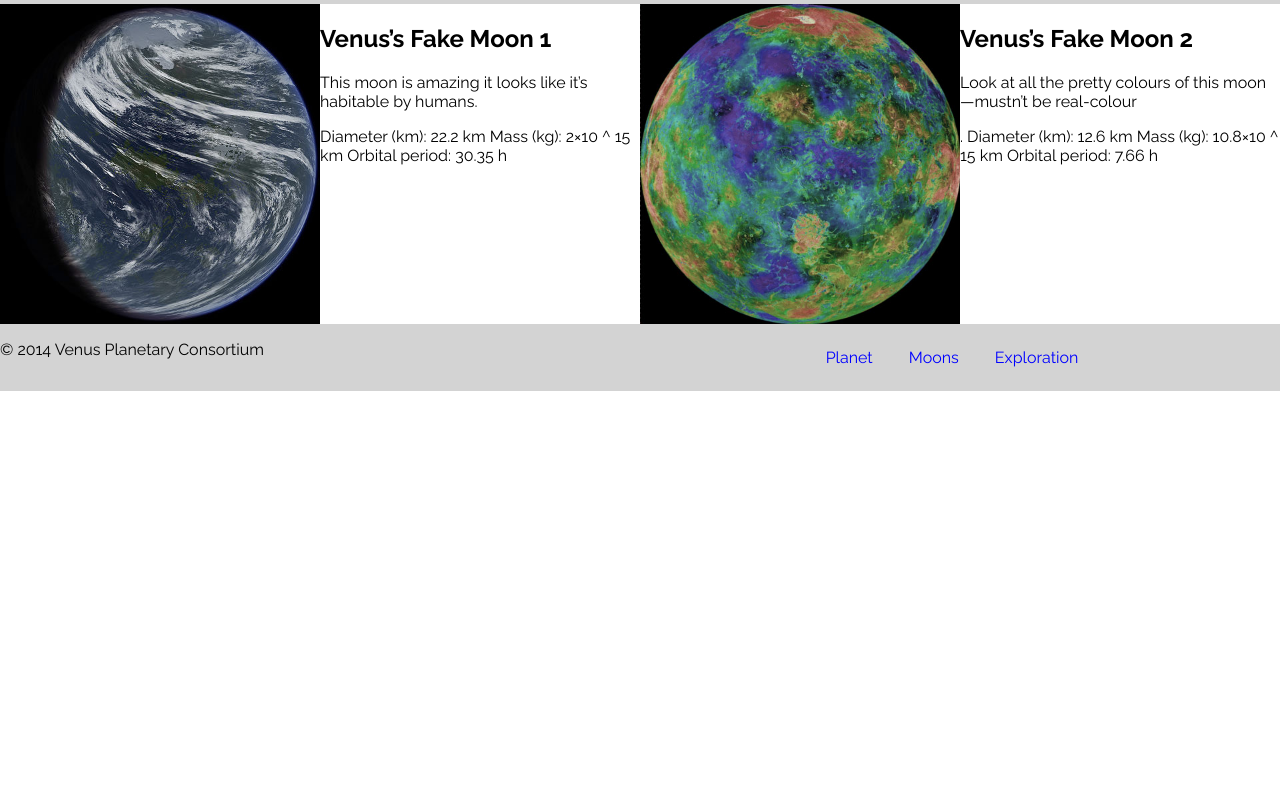
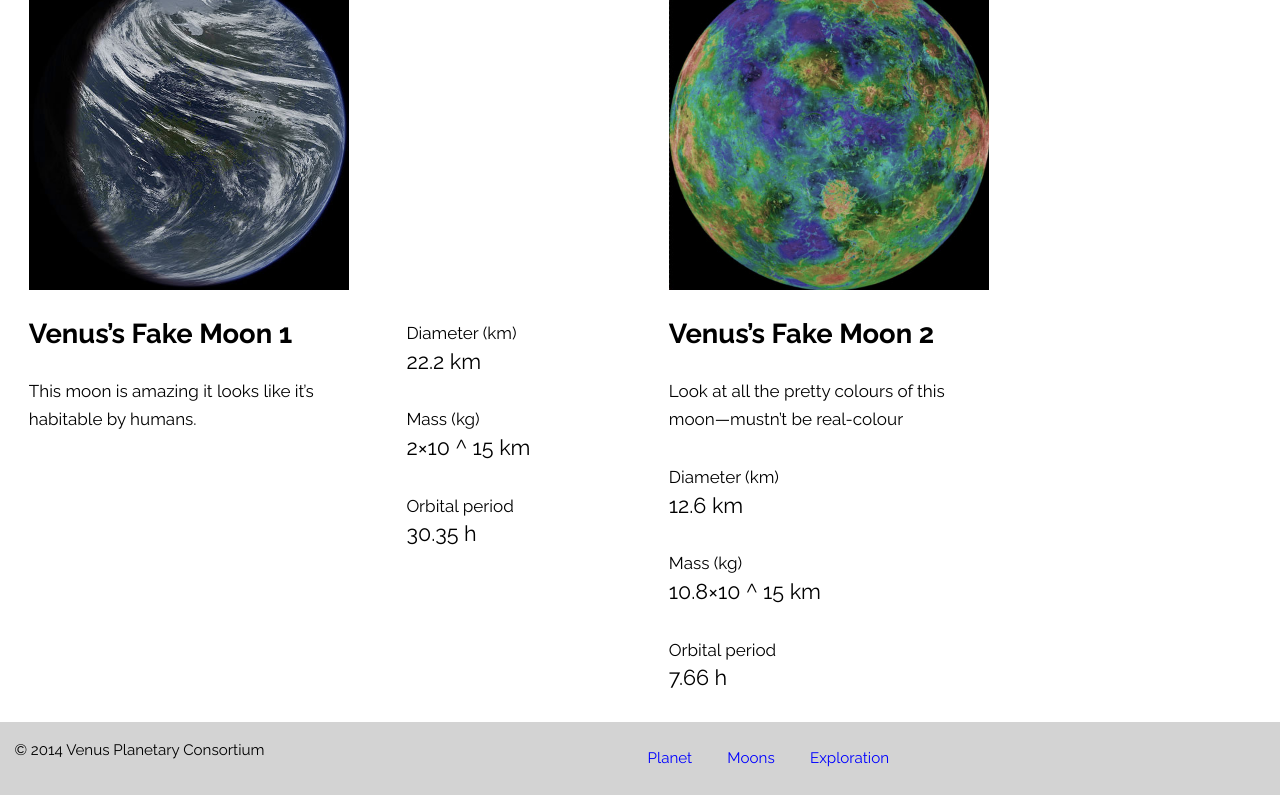
Before and after one commit to domrichichi/dsn1675-assignment-4, a plain HTML site: page moons.html in a window 1280 px wide. Shown: the part 145-940 px from the top of the page. Before the commit the page ends 800 px from the top, so only its background shows below. Drawn offline with Linux system fonts and the light colour scheme.

```diff
--- a/css/main.css
+++ b/css/main.css
@@ -92,7 +92,14 @@ dd {
 .moon {
 	text-align:center;
 	background-color:lightgrey;
+
 }
+
+/*EXPLORATION PAGE*/
+
+	.explore {
+		background-color:lightgrey;
+	}
 
 /*SMALL SCREEN*/
 
@@ -114,3 +121,9 @@ dd {
 	}
 
 }
+
+@media only screen and (min-width:52.500em) {
+
+
+
+}
--- a/moons.html
+++ b/moons.html
@@ -8,13 +8,15 @@
   <meta name="viewport" content="width=device-width,initial-scale=1">
   <link href="css/grid.css" rel="stylesheet">
   <link href="css/main.css" rel="stylesheet">
+  <link href="css/typography.css" rel="stylesheet">
   <link href='https://fonts.googleapis.com/css?family=Raleway:700,400' rel='stylesheet' type='text/css'>
 </head>
+
 <body>
 
-<header class="grid island-1-2">
+<header class="grid island-1-2 push">
 
-	<div class="unit unit-s-1 unit-m-1-3">
+	<div class="unit unit-s-1 unit-m-1-3 unit-l-1-4">
 		<h1 class="exa text-center push-none">Venus</h1>
 	</div>
 
@@ -30,40 +32,63 @@
 </header>
 
 <div class="grid">
-	<div class="unit unit-xs-1 text-center moon pad-top">
-		<h2>Moons</h2>
+
+
+	<div class="unit unit-m-1-2 unit-l-1-2">
+		<div class="grid">
+			<div class="unit unit-l-1-2 gutter">
+				<img class="img-flex push" src="img/venus-moon-1.jpg">
 			</div>
-	<div class="unit unit-m-1-2">
+		</div>
 		<div class="grid">
-			<div class="unit unit-l-1-2">
-			<img class="img-flex island" src="img/venus-moon-1.jpg">
+			<div class="unit unit-l-1-2 gutter">
+				<h3 class="tera">Venus’s Fake Moon 1</h2>
+				<p class="milli">This moon is amazing it looks like it’s habitable by humans.</p>
 			</div>
-		<div class="unit unit-l-1-2">
-			<h2>Venus’s Fake Moon 1</h2>
-			<p class="milli">This moon is amazing it looks like it’s habitable by humans.</p>
-			Diameter (km): 22.2 km
-			Mass (kg): 2×10 ^ 15 km
-			Orbital period: 30.35 h
+			<div class="grid">
+				<div class="unit unit-l-1 gutter">
+					<dl>
+					<dt class="milli">Diameter (km)</dt>
+					<dd class="mega">22.2 km</dd>
+
+					<dt class="milli">Mass (kg)</dt>
+					<dd class="mega">2×10 ^ 15 km</dd>
+
+					<dt class="milli">Orbital period</dt>
+					<dd class="mega">30.35 h</dd>
+					</dl>
+				</div>
 			</div>
 		</div>
 	</div>
 
+
 	<div class="unit unit-m-1-2">
 		<div class="grid">
-		<div class="unit unit-l-1-2">
-			<img class="img-flex unit unit-l-1-2 island" src="img/venus-moon-2.jpg">
+			<div class="unit unit-l-1-2 gutter">
+				<img class="img-flex unit unit-l-1-2 push" src="img/venus-moon-2.jpg">
 			</div>
-	<div class="unit unit-l-1-2">
-		<h2>Venus’s Fake Moon 2</h2>
-		<p class="milli">Look at all the pretty colours of this moon—mustn’t be real-colour</p>.
-		Diameter (km): 12.6 km
-		Mass (kg): 10.8×10 ^ 15 km
-		Orbital period: 7.66 h
+				<div class="grid">
+					<div class="unit unit-l-1-2 gutter">
+						<h3 class="tera">Venus’s Fake Moon 2</h2>
+						<p class="milli">Look at all the pretty colours of this moon—mustn’t be real-colour</p>
+
+						<dt class="milli">Diameter (km)</dt>
+						<dd class="mega">12.6 km</dd>
+
+						<dt class="milli">Mass (kg)</dt>
+						<dd class="mega">10.8×10 ^ 15 km</dd>
+
+						<dt class="milli">Orbital period</dt>
+						<dd class="mega">7.66 h</dd>
+					</div>
 				</div>
 		</div>
 	</div>
 
 </div>
+
+</body>
 
 <footer class="footer grid island-1-2 dark-grey">
 	<div class="unit unit-xs-1 unit-s-1 unit-m-1-3 unit-l-1-2">
```
Also changed, not shown: exploration.html (+22 -5 lines), index.html (+3 -1 lines). Lines whose indentation alone changed are shown as unchanged.
